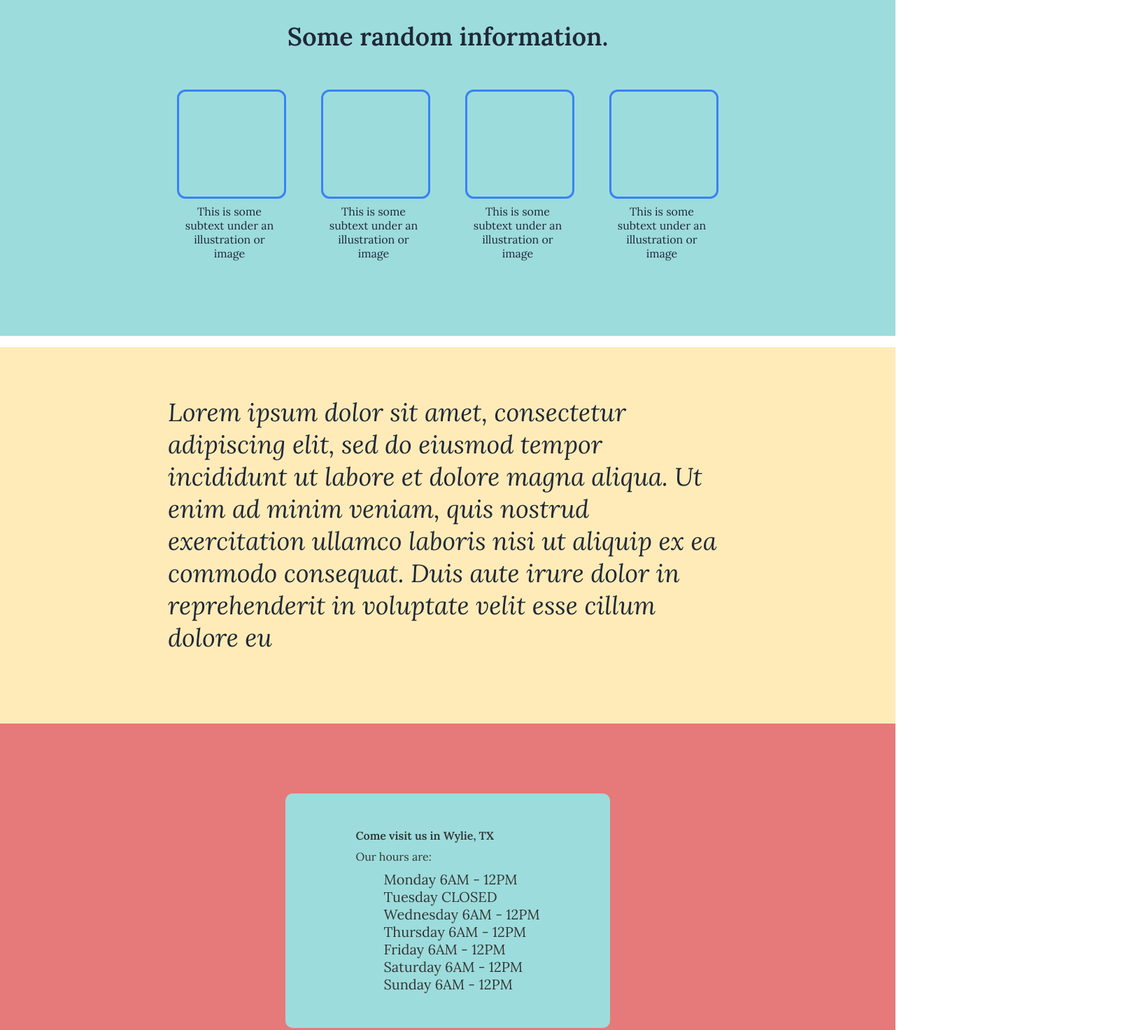
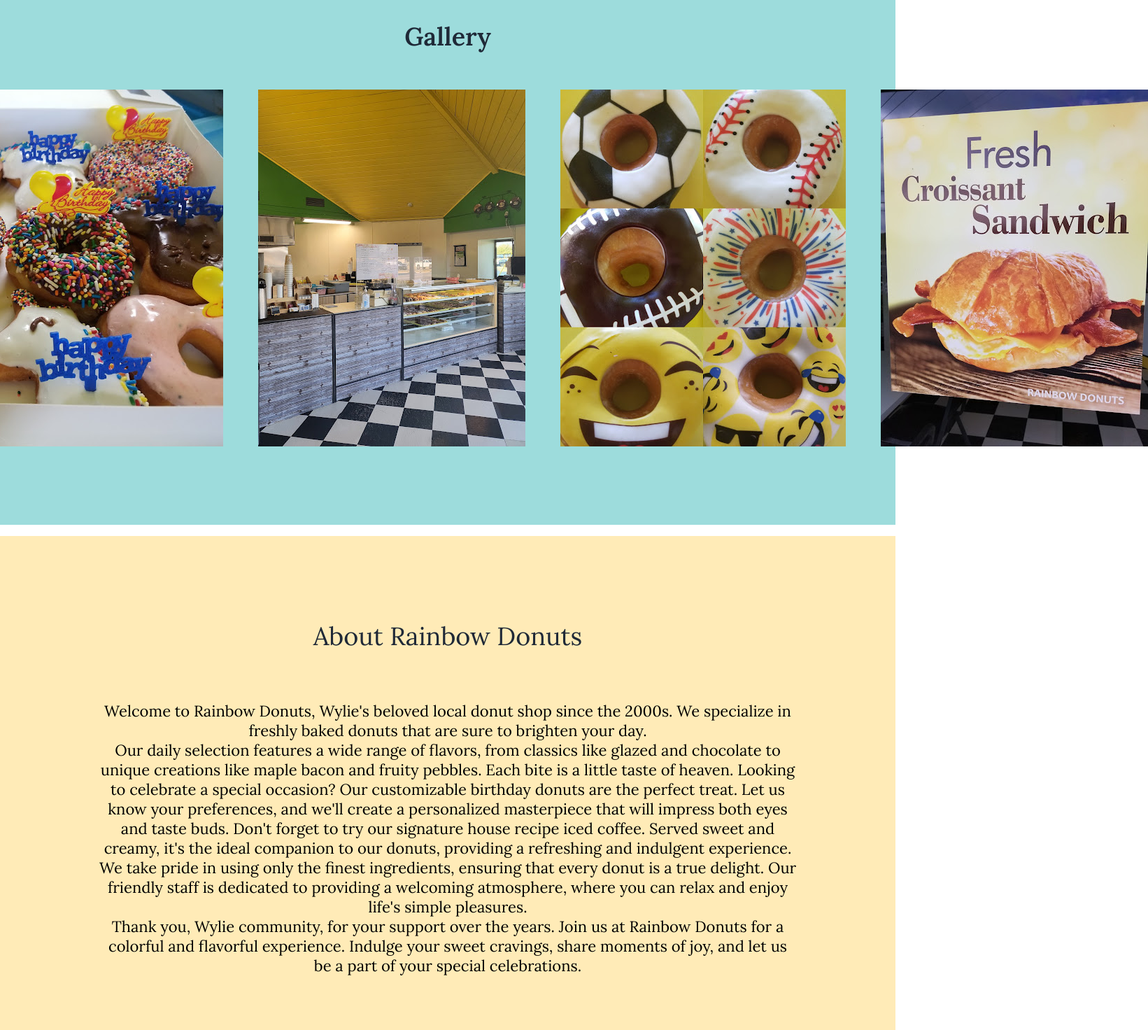
Before and after one commit to zibs829/Rainbow-Donuts-Business-page, a plain HTML site: page index.html in a window 1280 px wide. Shown: the part 799-2271 px from the top of the page at 70% size, 1641 px wide, since content can reach past the window. Drawn offline with Linux system fonts and the light colour scheme.

Commit message:
Added About Us page and updated Gallery with images

```diff
--- a/index.html
+++ b/index.html
@@ -23,40 +23,32 @@
 
 
     <div class="container-1">
-        <div class = "image-container"> <img src="donutsoutside_auto_x2.png" alt="Outside View of Rainbow Donuts"></div>
+        <img src="donutsoutside_auto_x2.png" alt="Outside View of Rainbow Donuts">
         <div class = "message-container">
-            <h2>Welcome to Rainbow Donuts!</h2>
-            <p>From classic glazed rings to comforting kolaches, come join us to delight your taste buds</p>
+            <div class = "welcome-message-container"> Welcome to Rainbow Donuts!</div>
+            <div class = "p"> From classic glazed rings to comforting kolaches, come join us to delight your taste buds </div>
             <button> Explore our Menu </button>
         </div>
     </div>
 
     <div class="container-2">
-        <h3> Some random information. </h3>
+        <h3> Gallery </h3>
         <div class="content-container-2">
-            <div class="subcontent-container-1">
-                <div class="rounded-corner-container"> </div>
-                <div class="subtext-container"> This is some subtext under an illustration or image </div>
-            </div>
-            <div class="subcontent-container-2">
-                <div class="rounded-corner-container"> </div>
-                <div class="subtext-container"> This is some subtext under an illustration or image </div>
-            </div>
-            <div class="subcontent-container-3">
-                <div class="rounded-corner-container"> </div>
-                <div class="subtext-container"> This is some subtext under an illustration or image </div>
-            </div>
-            <div class="subcontent-container-4">
-                <div class="rounded-corner-container"> </div>
-                <div class="subtext-container"> This is some subtext under an illustration or image</div>
-            </div>
+            <div class="subcontent-container-1"> <img src="birthday.jpg" alt="Birthday Donuts"> </div>
+            <div class="subcontent-container-2"> <img src="inside.jpg" alt="Inside view of Rainbow Donuts"> </div>
+            <div class="subcontent-container-3"> <img src="print-donut.jpg" alt="Print Donuts"> </div>
+            <div class="subcontent-container-4"> <img src="croissant.jpg" alt = "Croissant"> </div>
         </div>
     </div>
         <div class="container-3">
             <div class="content-container-3">
-                <div class= "quote">
-                    Lorem ipsum dolor sit amet, consectetur adipiscing elit, sed do eiusmod tempor incididunt ut labore et dolore magna aliqua. Ut enim ad minim veniam, quis nostrud exercitation ullamco laboris nisi ut aliquip ex ea commodo consequat. Duis aute irure dolor in reprehenderit in voluptate velit esse cillum dolore eu
-                    <cite> </cite>
+                <h2> About Rainbow Donuts </h2>
+                <center> Welcome to Rainbow Donuts, Wylie's beloved local donut shop since the 2000s. We specialize in freshly baked donuts that are sure to brighten your day.
+                <br> Our daily selection features a wide range of flavors, from classics like glazed and chocolate to unique creations like maple bacon and fruity pebbles. Each bite is a little taste of heaven.
+                Looking to celebrate a special occasion? Our customizable birthday donuts are the perfect treat. Let us know your preferences, and we'll create a personalized masterpiece that will impress both eyes and taste buds.
+                Don't forget to try our signature house recipe iced coffee. Served sweet and creamy, it's the ideal companion to our donuts, providing a refreshing and indulgent experience.
+                We take pride in using only the finest ingredients, ensuring that every donut is a true delight. Our friendly staff is dedicated to providing a welcoming atmosphere, where you can relax and enjoy life's simple pleasures.
+                <br> Thank you, Wylie community, for your support over the years. Join us at Rainbow Donuts for a colorful and flavorful experience. Indulge your sweet cravings, share moments of joy, and let us be a part of your special celebrations. </center>
                 </div>
             </div>
         </div>
--- a/styles.css
+++ b/styles.css
@@ -56,12 +56,13 @@ a {
     width: 100%;
     height: 100%;
     object-fit: cover;
+    filter: brightness(85%);
 }
-
 
 
 .message-container {
     display: flex;
+    flex-direction: column;
     justify-content: center;
     align-items: center;
     color:#333333;
@@ -77,24 +78,26 @@ a {
 }
 
 .welcome-message-container {
-    font-size: 200px;
+    font-size: 100px;
     font-weight: extra-bold;
-    color: #333333;
+    color: white;
 }
 
 .p {
     font-size: 20px;
-    inline-size: min-content;
+    color: white;
+    padding: 20px;
+
 }
 
 button {
     background-color: #9ddcdc;
     color:#F9FAF8;
     font-weight: bold;
+    font-size: 20px;
     text-align: center;
     border-radius: 5px;
     padding: 4px 16px;
-
 }
 
 
@@ -107,6 +110,16 @@ button {
     gap: 8px;
     padding: 8px 80px;
     margin-bottom: 16px;
+}
+
+.content-container-2{
+    display: flex;
+    flex-direction: row;
+    border-radius: 10px;
+
+}
+.content-container-2 img {
+    max-width: fit-content;
 }
 
 h3 {
@@ -161,23 +174,33 @@ h3 {
 .content-container-3 {
     margin-top: 70px;
     margin-bottom: 100px;
+    display: flex;
+    flex-direction: column;
+    align-content: center;
+    justify-content: center;
 }
-.quote {
+
+.content-container-3 h2 {
     font-size: 36px;
     font-weight: 300;
-    font-style: italic;
+    font-style: bold;
     color: #1F2937;
-    width: 800px;
+    width: 1000px;
     height: auto;
+    padding: 20px 100px;
+    text-align: center;
 }
 
-cite {
-    display: flex;
-    justify-content: flex-end;
-    font-size: 24px;
-    font-weight: bold;
-    font-style: normal;
+.content-container-3 center {
+    padding: 20px 100px;
+    font-size: 22px;
+    text-align: center;
+    width: 1300px;
+    align-content: center;
+    width: 1000px;
+
 }
+
 
 .container-4 {
     background-color: #e67a7a;
```
Also changed, not shown: birthday.jpg (added), croissant.jpg (added), inside.jpg (added), print-donut.jpg (added).
